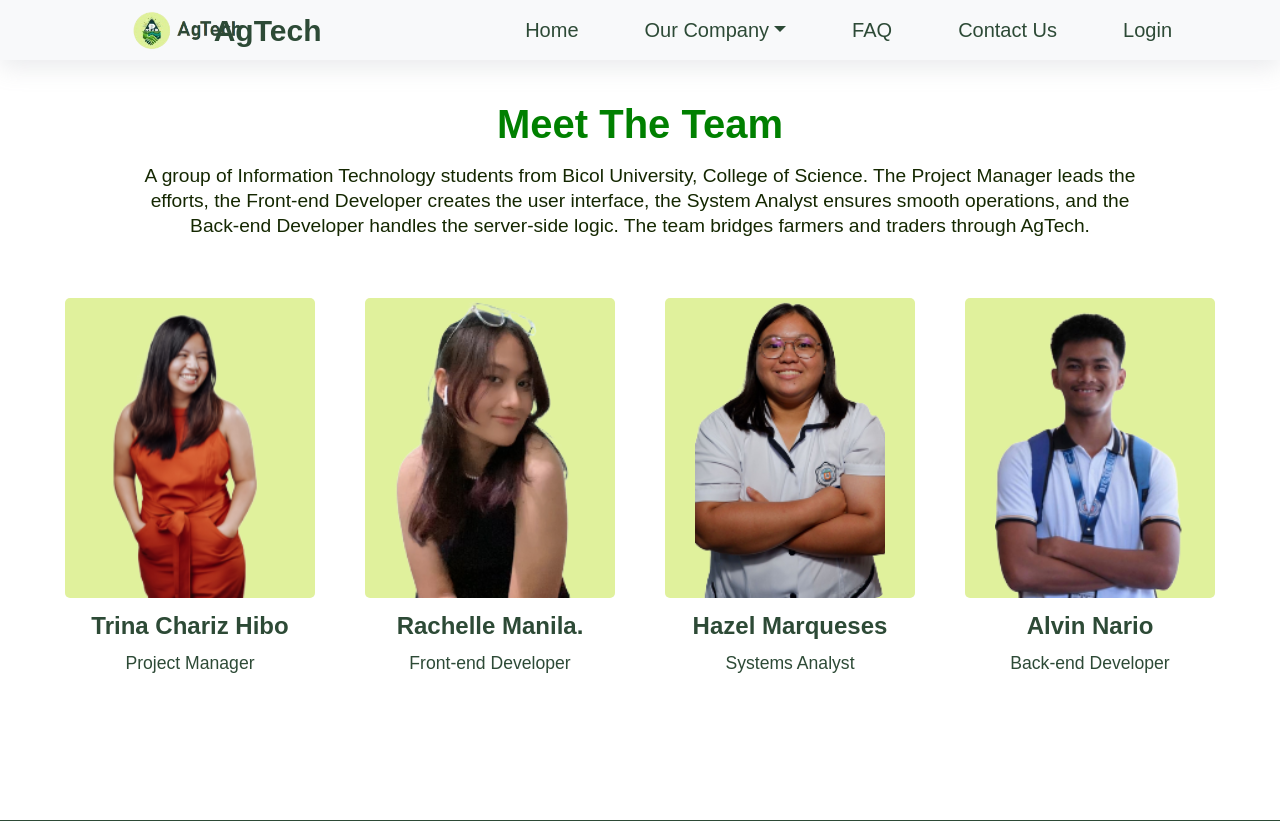
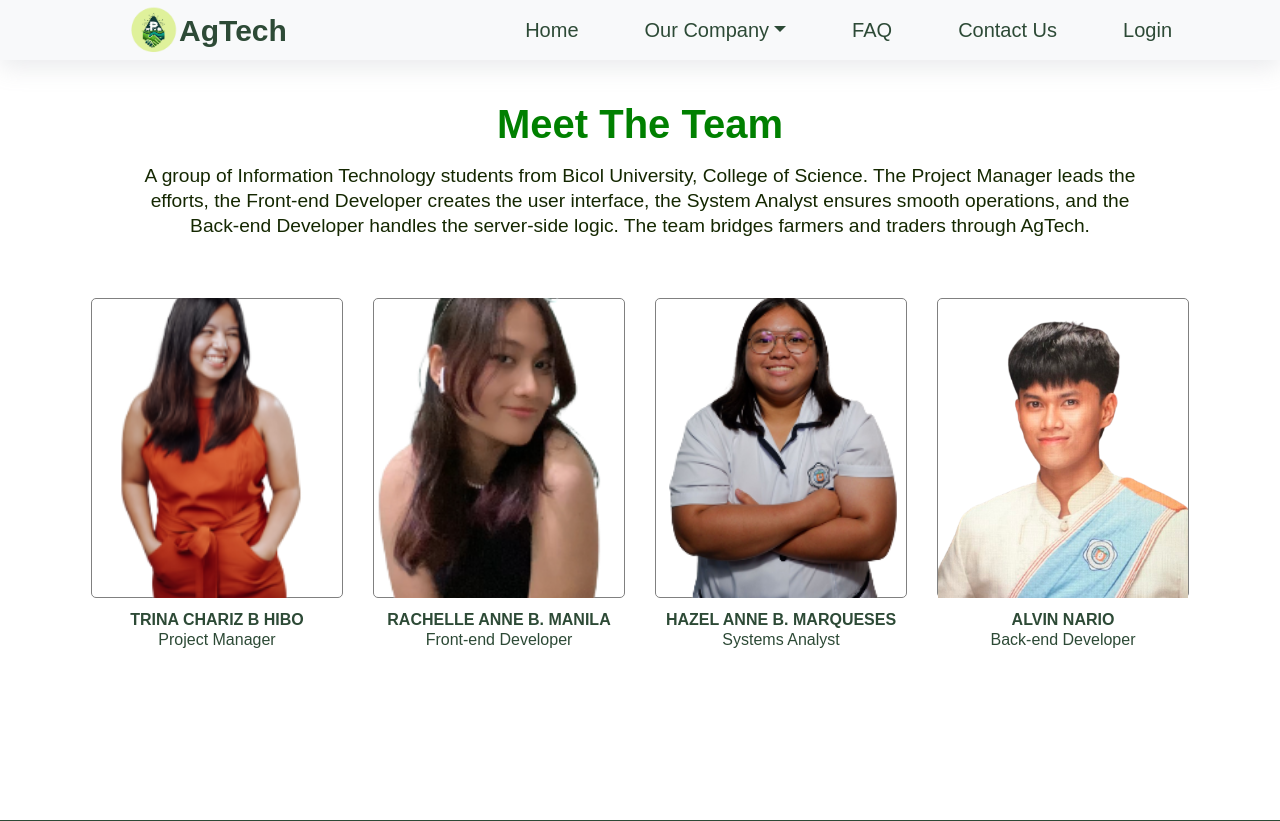
Before and after one commit to alv1nnnnn/AgTech, a PHP site: page /meet-the-team.php in a window 1280 px wide. Shown: the top 821 px of the page. Run offline with PHP 8.4, Linux system fonts and the light colour scheme; some libraries are stand-ins or nearby versions.

Commit message:
update the image in meet the dev file

```diff
--- a/css/home.css
+++ b/css/home.css
@@ -5,6 +5,21 @@ body {
     font-family: 'Bahnschrift', sans-serif;
     overflow-x: hidden;
 }
+
+@keyframes loader-progress {
+    0% {
+      width: 0%;
+      left: 0%;
+    }
+    50% {
+      width: 50%;
+      left: 25%;
+    }
+    100% {
+      width: 100%;
+      left: 0%;
+    }
+  }
 
 
 .semiccontainer {
@@ -741,43 +756,38 @@ span{
 .team-container {
     display: flex;
     justify-content: center;
-    gap: 50px;
-}
-
-.team-member {
-    text-align: center;
-    color: #2D4A36;
+    gap: 30px;
 }
 
 .team-box {
-    width: 250px;
+    width: 100% !important;
     height: 300px;
-    background-color: #E0F19C;
+    background-color: #fff;
     border-radius: 5px;
+    border: solid 1px gray;
     display: flex;
     align-items: center;
     justify-content: center;
 }
 
 .team-box img {
-    width: 190px;
+    width: 250px;
     height: 300px;
-    border-radius: 10px;
     object-fit: cover;
 }
 
 .team-name {
-    font-weight: bold;
+    font-weight: 800;
     margin-top: 10px;
     color: #2D4A36;
-    font-size: 1.5rem;
+    font-size: 1rem;
 }
 
 .team-role {
-    font-weight: 300;
+    font-weight: 200;
     color: #2D4A36;
-    margin-top: -10px;
-    font-size: 1.1rem;
+    margin-top: -20px;
+    font-size: 1rem;
 }
 
 /*footer section*/
--- a/meet-the-team.php
+++ b/meet-the-team.php
@@ -56,28 +56,28 @@
                 <div class="team-box">
                     <img src="images\trina.png" alt="Trina H.">
                 </div>
-                <p class="team-name">Trina Chariz Hibo</p>
+                <p class="team-name">TRINA CHARIZ B HIBO</p>
                 <p class="team-role">Project Manager</p>
             </div>
             <div class="team-member">
                 <div class="team-box">
                     <img src="images\rachelle.png" alt="Rachelle M.">
                 </div>
-                <p class="team-name">Rachelle Manila.</p>
+                <p class="team-name">RACHELLE ANNE B. MANILA</p>
                 <p class="team-role">Front-end Developer</p>
             </div>
             <div class="team-member">
                 <div class="team-box">
                     <img src="images\hazel.png" alt="Hazel M.">
                 </div>
-                <p class="team-name">Hazel Marqueses</p>
+                <p class="team-name">HAZEL ANNE B. MARQUESES</p>
                 <p class="team-role">Systems Analyst</p>
             </div>
             <div class="team-member">
                 <div class="team-box">
                     <img src="images\alvin.png" alt="Alvin Nario">
                 </div>
-                <p class="team-name">Alvin Nario</p>
+                <p class="team-name">ALVIN NARIO</p>
                 <p class="team-role">Back-end Developer</p>
             </div>
         </div>
```
Also changed, not shown: index.php (+26 -3 lines), images/agtech-logo.png, images/alvin.png.
